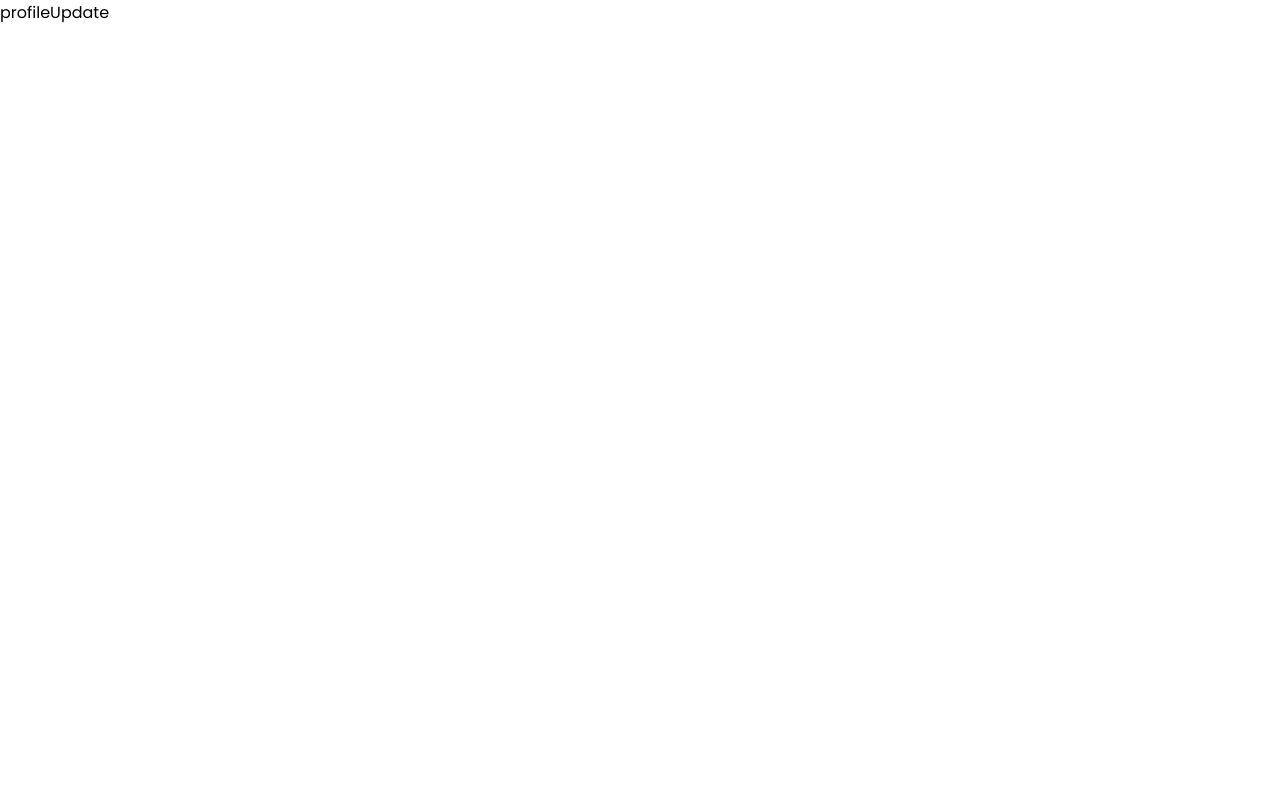
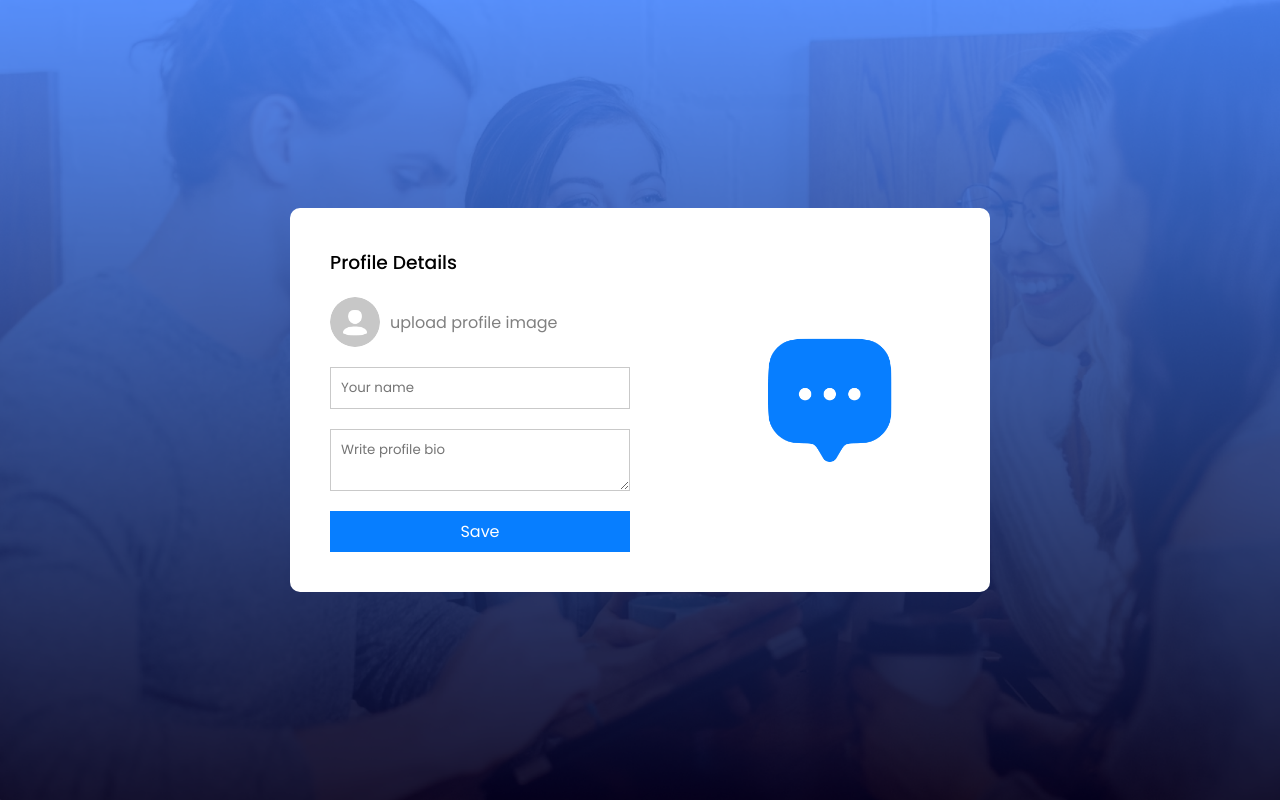
Before and after one commit to Nikesh514/Chat-App, a React (Vite) app: page /profile in a window 1280 px wide. Built offline with nearby package versions, Linux system fonts and the light colour scheme.

Commit message:
completed profile page

```diff
--- a/src/pages/profileUpdate/profileUpdate.css
+++ b/src/pages/profileUpdate/profileUpdate.css
@@ -0,0 +1,57 @@
+.profile{
+    min-height: 100vh;
+    background: url(/background.png) no-repeat;
+    background-size: cover;
+    display: flex;
+    align-items: center;
+    justify-content: center;
+}
+.profile-container{
+    background: white;
+    display: flex;
+    align-items: center;
+    justify-content: space-between;
+    min-width: 700px;
+    border-radius: 10px;
+}
+.profile-pic{
+    max-width: 160px;
+    aspect-ratio: 1/1;
+    margin: 20px auto;
+    border-radius: 50%;
+}
+.profile form{
+    display: flex;
+    flex-direction: column;
+    gap: 20px;
+    padding: 40px;
+}
+.profile form h3{
+    font-weight: 500;
+}
+.profile label{
+    display: flex;
+    align-items: center;
+    gap: 10px;
+    color: grey;
+    cursor:pointer;
+}
+.profile label img{
+    width: 50px;
+    aspect-ratio: 1/1;
+    border-radius: 50%;
+}
+.profile input, textarea{
+    padding: 10px;
+    min-width: 300px;
+    border: 1px solid #c9c9c9;
+    outline-color: #077eff;
+}
+.profile form button{
+    border: none;
+    color: white;
+    background-color: #077eff;
+    padding: 8px;
+    cursor: pointer;
+    font-size: 16px;
+}
--- a/src/pages/profileUpdate/profileUpdate.jsx
+++ b/src/pages/profileUpdate/profileUpdate.jsx
@@ -1,9 +1,28 @@
-import React from 'react'
+import React, { useState } from 'react'
 import './ProfileUpdate.css'
+import assets from '../../assets/assets'
 
 const ProfileUpdate = () => {
+
+    const [image, setImage] = useState(false)
+
   return (
-    <div>profileUpdate</div>
+    <div className='profile'>
+      <div className="profile-container">
+        <form>
+          <h3>Profile Details</h3>
+          <label htmlFor="avatar">
+            <input onChange={(e)=>setImage(e.target.files[0])} type="file" id='avatar' accept='.png, .jpg, .jpeg'hidden />
+            <img src={image? URL.createObjectURL(image) : assets.avatar_icon} alt="" />
+            upload profile image
+          </label>
+          <input type="text" placeholder='Your name' required/>
+          <textarea placeholder='Write profile bio' required></textarea>
+          <button type='submit'>Save</button>
+        </form>
+        <img className='profile-pic' src={image? URL.createObjectURL(image) : assets.logo_icon} alt="" />
+      </div>
+    </div>
   )
 }
 
```
